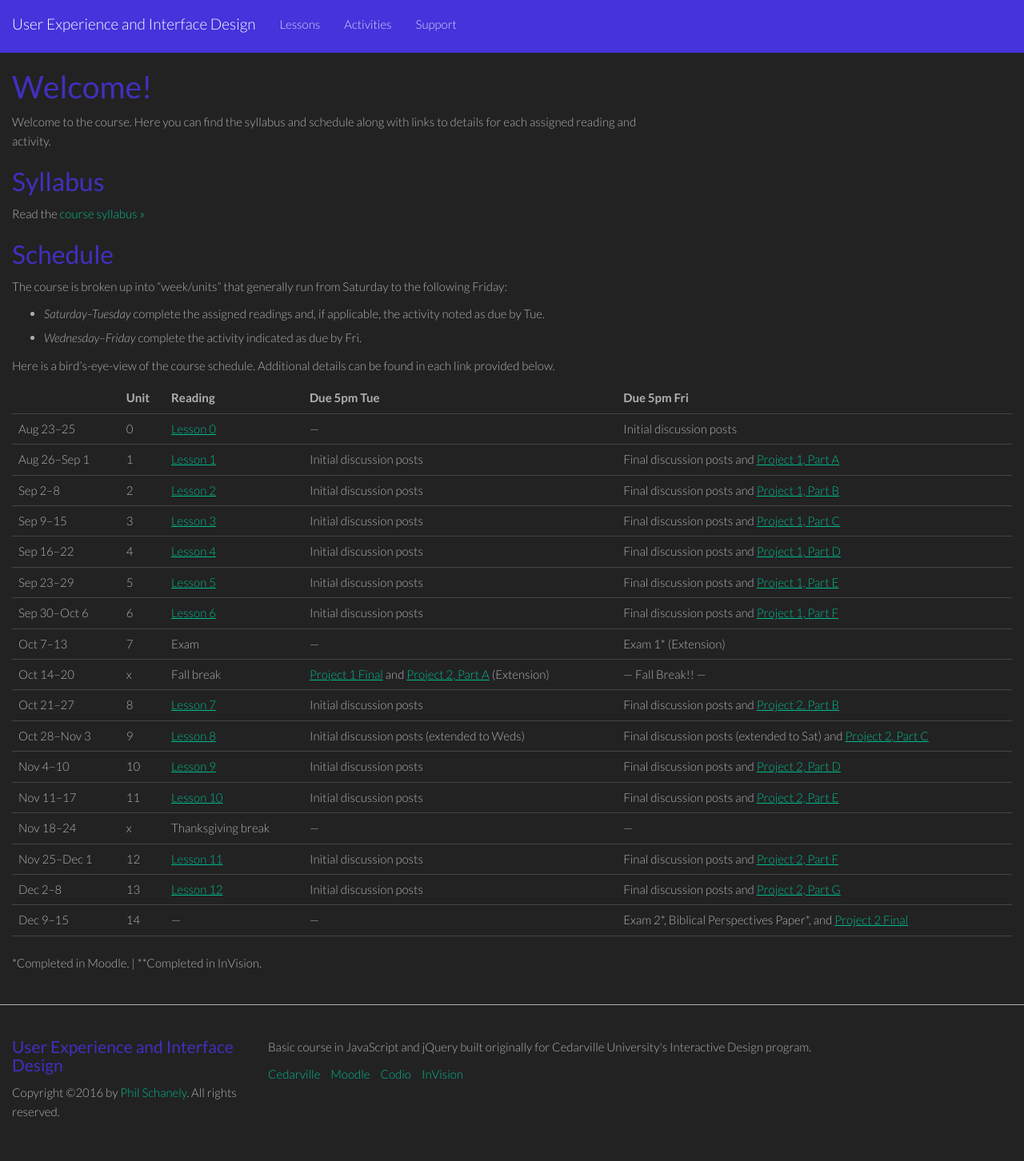
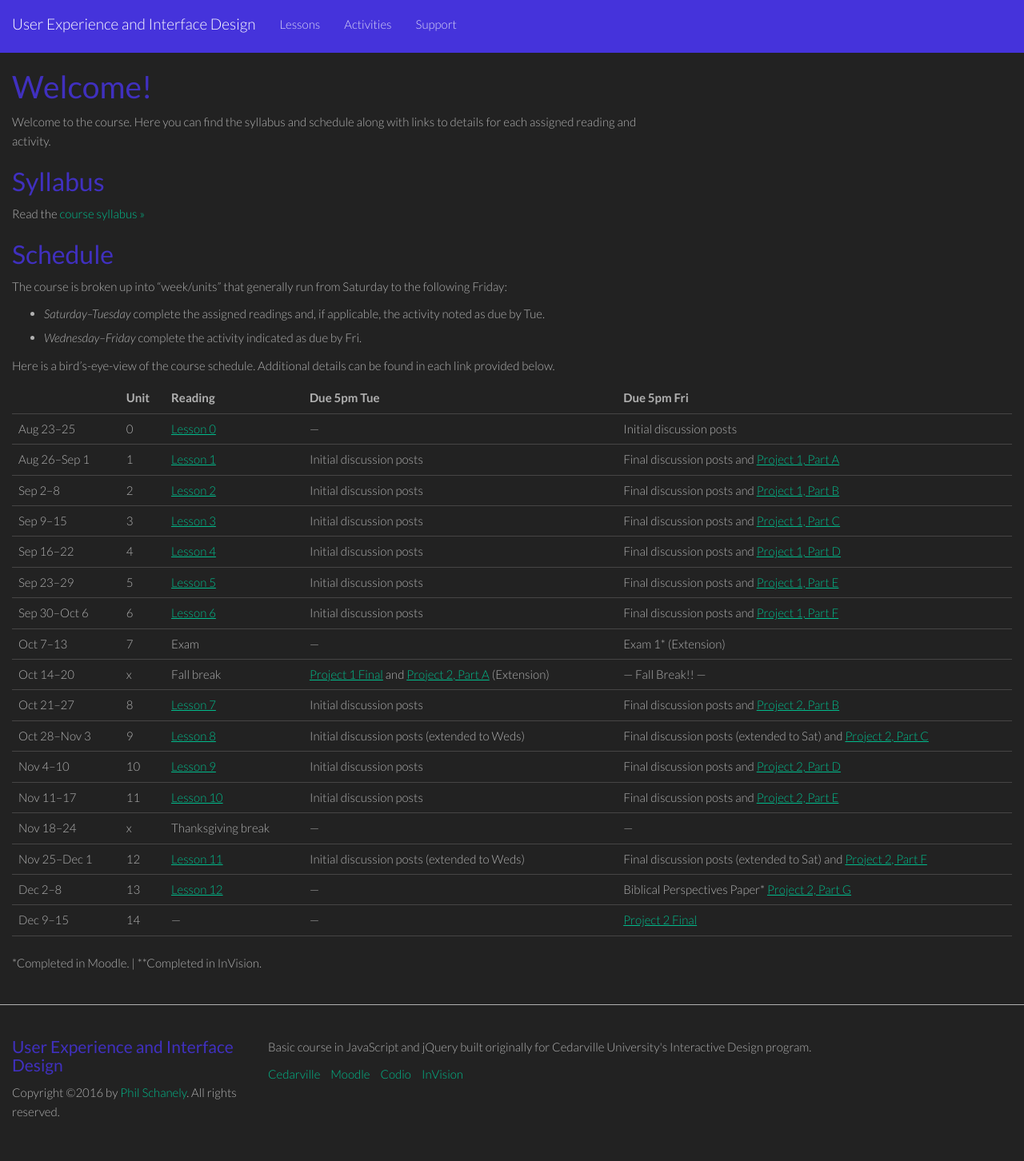
Before and after one commit to philschanely/course-ux, a Jekyll site: the page built from index.md, in a window 1280 px wide. Shown: the whole page at 80% size. Built offline with Jekyll 4.4.1, drawn with Linux system fonts in a browser that asks for light colours.

Commit message:
Schedule update

```diff
--- a/index.md
+++ b/index.md
@@ -33,9 +33,9 @@ Here is a bird's-eye-view of the course schedule. Additional details can be foun
 | Nov 4--10     | 10   | [Lesson 9][l9]     | Initial discussion posts | Final discussion posts and [Project 2, Part D][p2] |
 | Nov 11--17    | 11   | [Lesson 10][l10]   | Initial discussion posts | Final discussion posts and [Project 2, Part E][p2] |
 | Nov 18--24    | x    | Thanksgiving break | --- | --- |
-| Nov 25--Dec 1 | 12   | [Lesson 11][l11]   | Initial discussion posts | Final discussion posts and [Project 2, Part F][p2] |
-| Dec 2--8      | 13   | [Lesson 12][l12]   | Initial discussion posts | Final discussion posts and [Project 2, Part G][p2] |
-| Dec 9--15     | 14   | ---                | --- | Exam 2\*, Biblical Perspectives Paper\*, and [Project 2 Final][p2] |
+| Nov 25--Dec 1 | 12   | [Lesson 11][l11]   | Initial discussion posts (extended to Weds)| Final discussion posts (extended to Sat) and [Project 2, Part F][p2] |
+| Dec 2--8      | 13   | [Lesson 12][l12]   | --- | Biblical Perspectives Paper\* [Project 2, Part G][p2] |
+| Dec 9--15     | 14   | ---                | --- | [Project 2 Final][p2] |
 
 \*Completed in Moodle. \| \*\*Completed in InVision.
 
```
